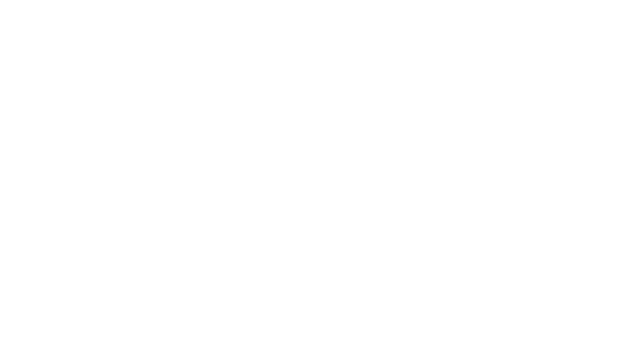
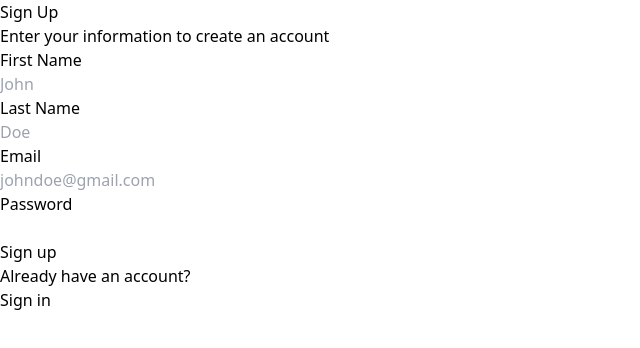
Before and after one commit to venuakku/paytm-digital-wallet, a React (Vite) app in the folder frontend/: page / in a window 1280 px wide. Before the commit this address had no page. Shown: the top 348 px of the page, without its empty margins (0-640 px from the left). Built offline with nearby package versions, Linux system fonts and the light colour scheme.

Commit message:
made signup app home page

```diff
--- a/frontend/src/App.jsx
+++ b/frontend/src/App.jsx
@@ -7,9 +7,9 @@
 function App() {
   return (
     <>
-    <h1>Go to <Link to={'/signup'}>Sign Up</Link> page</h1>
       <BrowserRouter>
         <Routes>
+          <Route path="/" element={<Signup />} />
           <Route path="/signup" element={<Signup />} />
           <Route path="/signin" element={<Signin />} />
           <Route path="/dashboard" element={<Dashboard />} />
```
